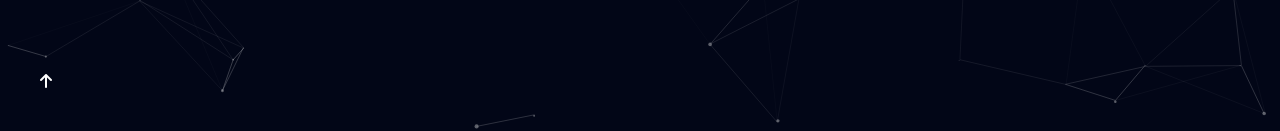
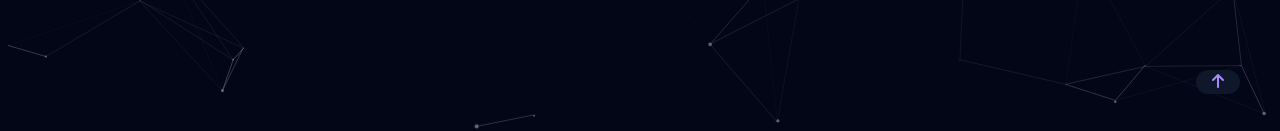
Before and after one commit to Davsan88/Davsan88.github.io, a SvelteKit app: page / in a window 1280 px wide. Shown: the part 666-797 px from the top of the page. Built offline with nearby package versions, Linux system fonts and the light colour scheme.

Commit message:
Update +layout.svelte

```diff
--- a/src/routes/+layout.svelte
+++ b/src/routes/+layout.svelte
@@ -21,7 +21,7 @@
         ? "opacity-full pointer-events-auto"
         : "opacity-0 pointer-events-none")}
   >
-    <button on:click={goTop}>
+    <button on:click={goTop} class="ml-auto rounded-full bg-slate-900 text-violet-400 px-3 sm:px-4 hover:bg-slate-800 cursor-pointer">
       <i class="fa-solid fa-arrow-up" />
     </button>
   </div>
```
